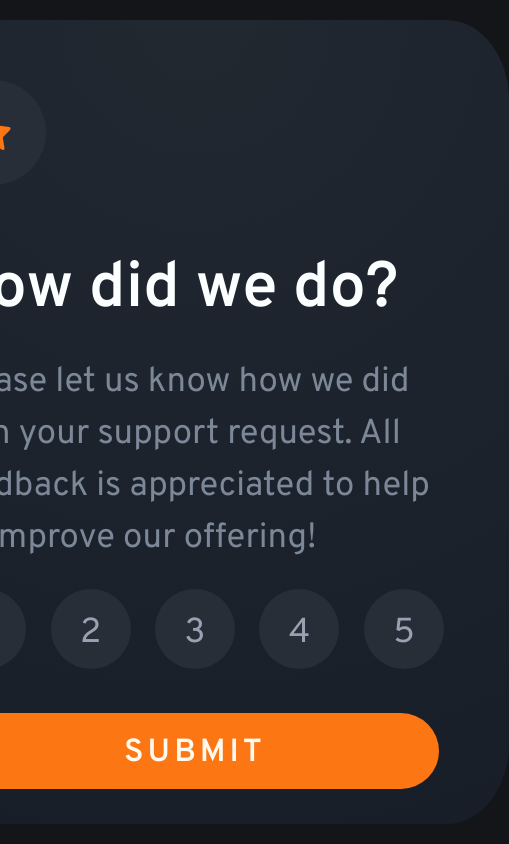
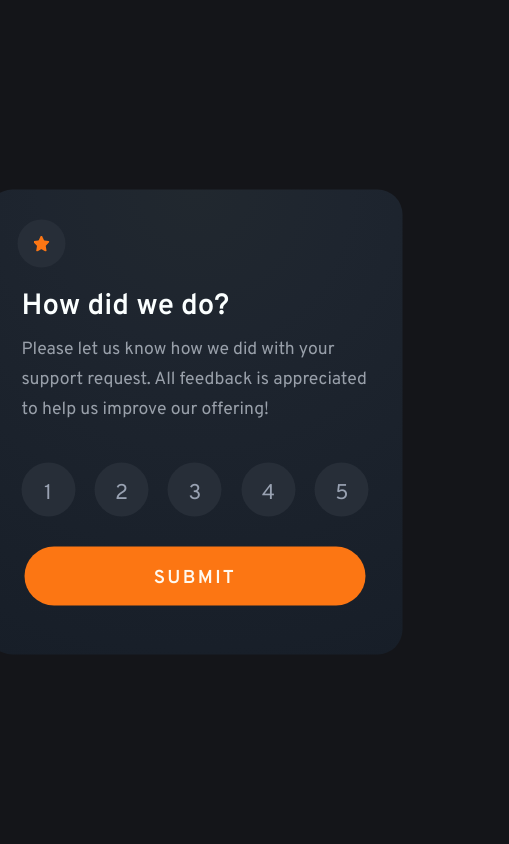
Before and after one commit to LWhite49/IRC-LW-Solution, a plain HTML site: page Interactive-rating-component.html in a window 390 px wide. Shown: the whole page, 509 px wide, since content can reach past the window. Drawn offline with Linux system fonts and the light colour scheme.

Commit message:
Reactive to Mobile Sizes

```diff
--- a/interactive-rating-component.css
+++ b/interactive-rating-component.css
@@ -211,3 +211,50 @@ body {
         height: 684px;
     }
 }
+/* Resize for mobile layout */
+@media (max-width: 640px) {
+    .main-container{
+        width: 355px;
+        min-width:0px;
+        height: 405px;
+        min-height: 0px;;
+        padding: 30px;
+        border-radius: 25px;
+    }
+    .star{
+        width: 16px;
+        height: 16px;
+    }
+    .star-button{
+        padding: 16px;
+    }
+    .rating-title{
+        font-size: 22pt;
+        margin-top: 20px;
+    }
+    .rating-text{
+        color: #99a0aa;
+        font-size: 13.2pt;
+        margin-top: 10px;
+        line-height: 30px;
+    }
+    .input-wrap{
+        margin-top: 20px;
+
+    }
+    .input-button{
+        width: 54px;
+        height: 54px;
+        border-radius: 27px;
+    }
+    .button-text{
+        font-size: 16pt;
+        bottom: 8px;
+    }
+    .submit-wrap{
+        padding-top: 30px;;
+    }
+    .submit-button{
+        font-size: 14pt;
+    }
+    }
```
